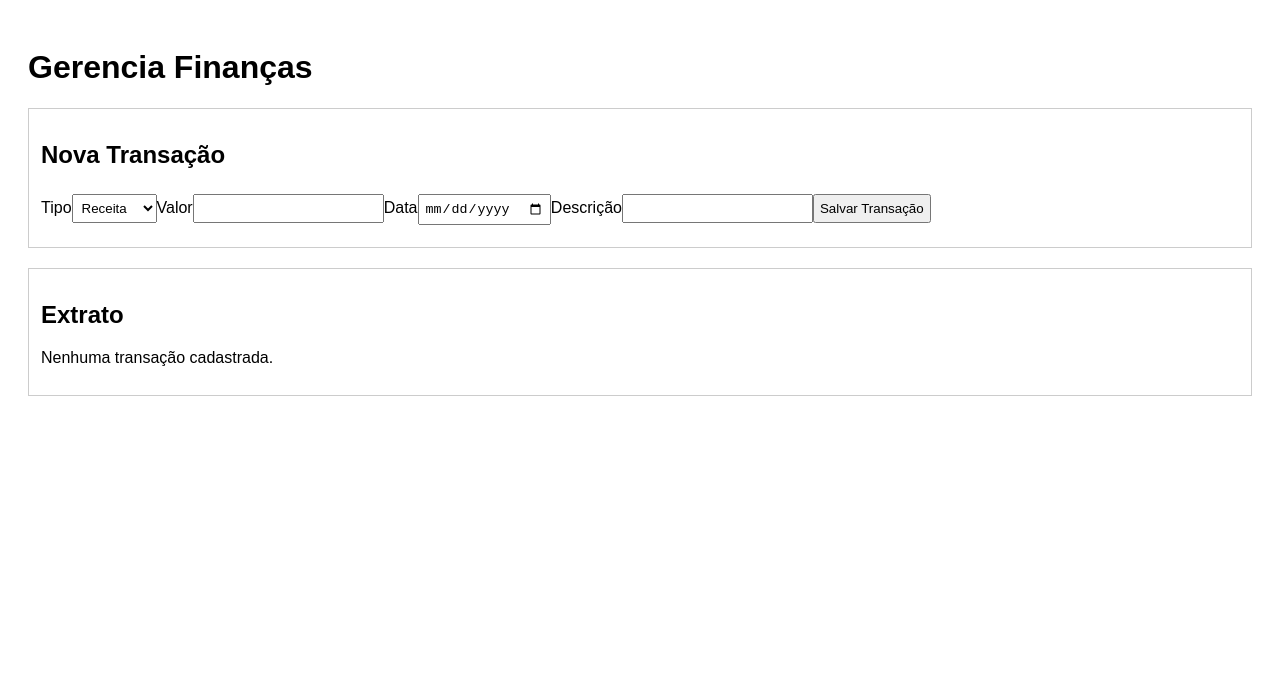
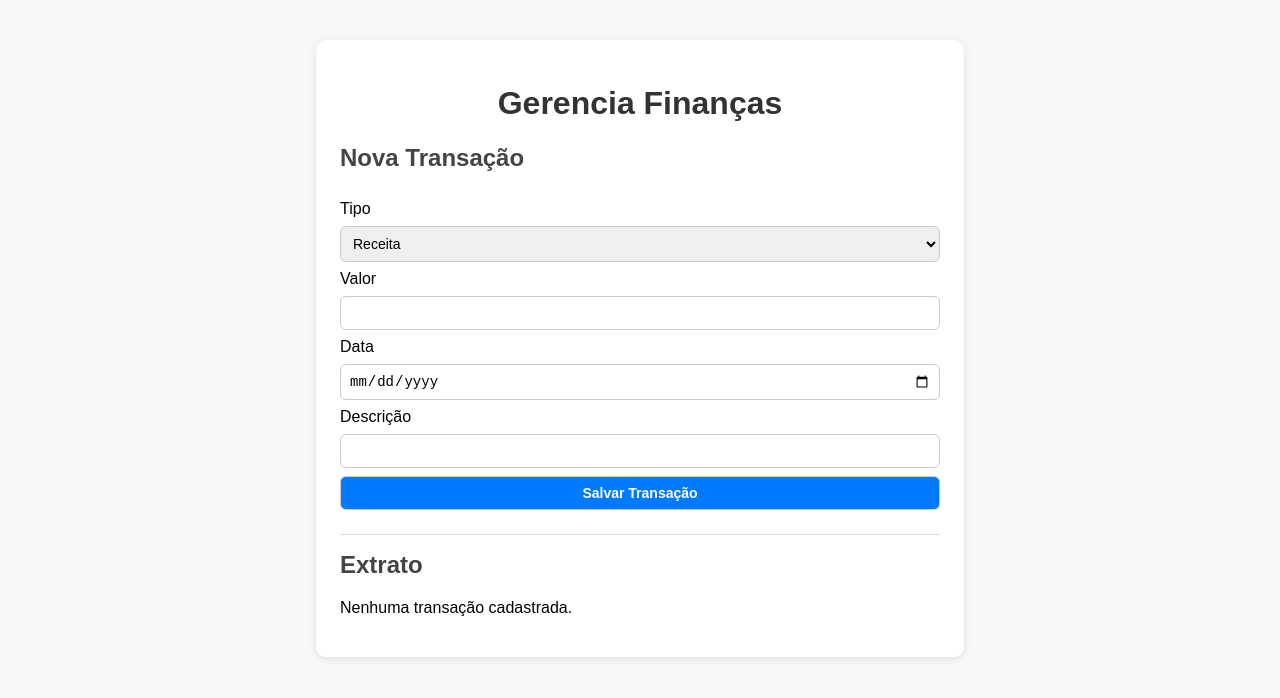
Before and after one commit to Teogenes18/Sistema_gerencia_financas, a React (Vite) app: page / in a window 1280 px wide. Shown: the top 698 px of the page. Built offline with nearby package versions, Linux system fonts and the light colour scheme.

Commit message:
Atualizando css

```diff
--- a/src/App.jsx
+++ b/src/App.jsx
@@ -1,4 +1,5 @@
 import { useState, useEffect } from 'react';
+import './style.css';
 
 export default function App() {
   const [transacoes, setTransacoes] = useState([]);
@@ -37,36 +38,61 @@ export default function App() {
   }, []);
 
   return (
-    <div style={{ padding: 20, fontFamily: 'Arial, sans-serif' }}>
+    <div className="container">
       <h1>Gerencia Finanças</h1>
 
-      <form onSubmit={salvar} style={{ marginBottom: 20, border: '1px solid #ccc', padding: 12 }}>
+      <form onSubmit={salvar}>
         <h2>Nova Transação</h2>
+
         <label>Tipo</label>
-        <select value={form.tipo} onChange={e => setForm({ ...form, tipo: e.target.value })}>
+        <select
+          value={form.tipo}
+          onChange={e => setForm({ ...form, tipo: e.target.value })}
+        >
           <option value="receita">Receita</option>
           <option value="despesa">Despesa</option>
         </select>
+
         <label>Valor</label>
-        <input type="number" step="0.01" value={form.valor} onChange={e => setForm({ ...form, valor: e.target.value })} />
+        <input
+          type="number"
+          step="0.01"
+          value={form.valor}
+          onChange={e => setForm({ ...form, valor: e.target.value })}
+        />
+
         <label>Data</label>
-        <input type="date" value={form.data} onChange={e => setForm({ ...form, data: e.target.value })} />
+        <input
+          type="date"
+          value={form.data}
+          onChange={e => setForm({ ...form, data: e.target.value })}
+        />
+
         <label>Descrição</label>
-        <input type="text" value={form.descricao} onChange={e => setForm({ ...form, descricao: e.target.value })} />
+        <input
+          type="text"
+          value={form.descricao}
+          onChange={e => setForm({ ...form, descricao: e.target.value })}
+        />
+
         <button type="submit">Salvar Transação</button>
       </form>
 
-      <div style={{ border: '1px solid #ccc', padding: 12 }}>
+      <div className="extrato">
         <h2>Extrato</h2>
         {transacoes.length === 0 && <p>Nenhuma transação cadastrada.</p>}
+
         {transacoes.map(t => {
           const valorFormatado = Number(t.valor).toFixed(2).replace('.', ',');
           const sinal = t.tipo === 'receita' ? '+ R$ ' : '- R$ ';
           const [ano, mes, dia] = t.data.split('-');
+
           return (
-            <div key={t.id} style={{ display: 'flex', justifyContent: 'space-between', padding: 8, borderBottom: '1px dotted #eee' }}>
+            <div key={t.id} className="item">
               <div>{`${dia}/${mes}/${ano} - ${t.descricao}`}</div>
-              <div style={{ color: t.tipo === 'receita' ? 'green' : 'red', fontWeight: 'bold' }}>{sinal + valorFormatado}</div>
+              <div className={t.tipo === 'receita' ? 'valor-receita' : 'valor-despesa'}>
+                {sinal + valorFormatado}
+              </div>
             </div>
           );
         })}
--- a/src/renderer.jsx
+++ b/src/renderer.jsx
@@ -1,6 +1,6 @@
 import { createRoot } from 'react-dom/client';
 import App from './App.jsx';
-import './styles.css';
+import './style.css';
 
 const container = document.getElementById('root');
 createRoot(container).render(<App />);
--- /dev/null
+++ b/src/style.css
@@ -0,0 +1,75 @@
+body {
+  background-color: #f6f8fa;
+  font-family: Arial, sans-serif;
+  margin: 0;
+  padding: 0;
+}
+
+.container {
+  max-width: 600px;
+  margin: 40px auto;
+  background: white;
+  padding: 24px;
+  border-radius: 10px;
+  box-shadow: 0 2px 8px rgba(0,0,0,0.1);
+}
+
+h1 {
+  text-align: center;
+  color: #333;
+}
+
+h2 {
+  margin-top: 0;
+  color: #444;
+}
+
+form {
+  display: flex;
+  flex-direction: column;
+  gap: 8px;
+  margin-bottom: 24px;
+}
+
+input,
+select,
+button {
+  padding: 8px;
+  border: 1px solid #ccc;
+  border-radius: 6px;
+  font-size: 14px;
+}
+
+button {
+  background-color: #007bff;
+  color: white;
+  font-weight: bold;
+  cursor: pointer;
+  transition: background 0.3s;
+}
+
+button:hover {
+  background-color: #005fcc;
+}
+
+.extrato {
+  border-top: 1px solid #ddd;
+  padding-top: 16px;
+}
+
+.item {
+  display: flex;
+  justify-content: space-between;
+  padding: 8px 0;
+  border-bottom: 1px dotted #eee;
+}
+
+.valor-receita {
+  color: green;
+  font-weight: bold;
+}
+
+.valor-despesa {
+  color: red;
+  font-weight: bold;
+}
--- a/src/styles.css
+++ /dev/null
@@ -1,9 +0,0 @@
-input, select, button {
-  margin-top: 5px;
-  margin-bottom: 10px;
-  padding: 5px;
-}
-
-button {
-  cursor: pointer;
-}
```
